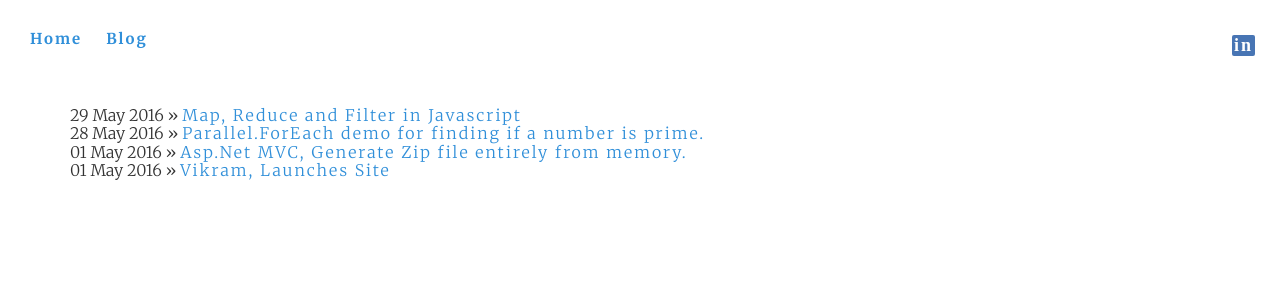
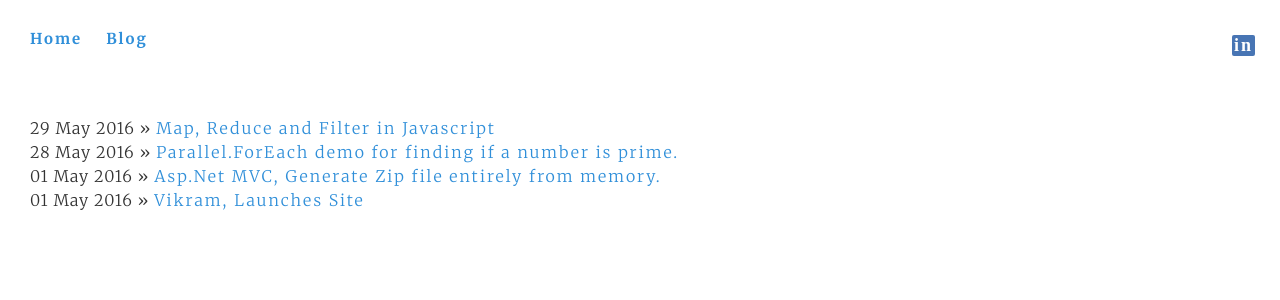
Before and after one commit to srirangamv/srirangamv.github.io, a Jekyll site: the page built from blog/index.html, in a window 1280 px wide. Shown: the top 300 px of the page. Built offline with Jekyll 4.4.1, drawn with Linux system fonts in a browser that asks for light colours; nearby versions of some CDN libraries; library files that are not in the unit come from our copies.

Commit message:
correcting layout for blog and about pages.

```diff
--- a/about/index.html
+++ b/about/index.html
@@ -3,8 +3,6 @@
 title: About Vikram
 ---
 
-<div class="hs-outer">
-  <div class="hs-inner">
-    <p>Visit my <a href="https://in.linkedin.com/in/vikramsrirangam" target="_blank">linkedIn</a> page.</p>
-  </div>
+<div class="hs-inner">
+  <p>Visit my <a href="https://in.linkedin.com/in/vikramsrirangam" target="_blank">linkedIn</a> page.</p>
 </div>
--- a/blog/index.html
+++ b/blog/index.html
@@ -2,8 +2,11 @@
 layout: default
 title: Welcome to Vikram's Blog
 ---
-<ul class="posts">
-  {% for post in site.posts %}
-    <li><span>{{ post.date | date_to_string }}</span> &raquo; <a href="{{ post.url }}" title="{{ post.title }}">{{ post.title }}</a></li>
-  {% endfor %}
-</ul>
+
+<div class="hs-inner">
+  <ul class="posts">
+    {% for post in site.posts %}
+      <li><span>{{ post.date | date_to_string }}</span> &raquo; <a href="{{ post.url }}" title="{{ post.title }}">{{ post.title }}</a></li>
+    {% endfor %}
+  </ul>
+</div>
```
